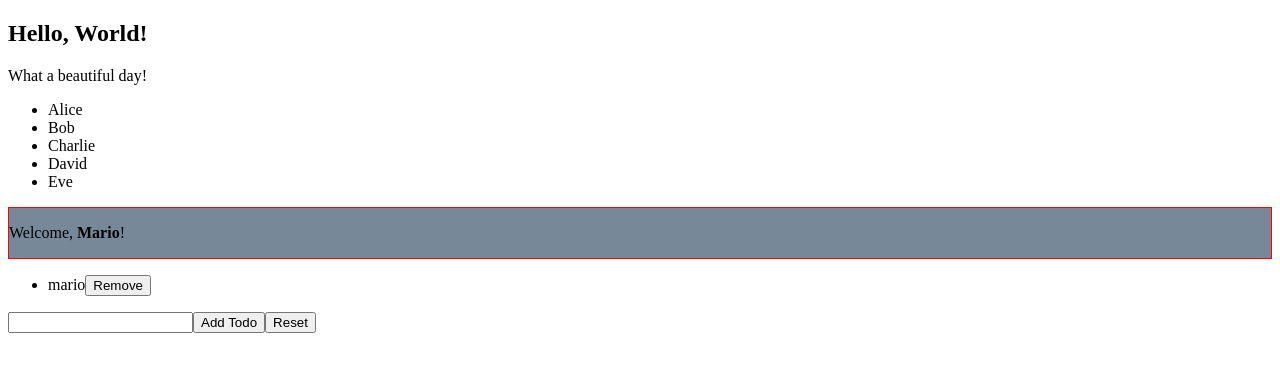
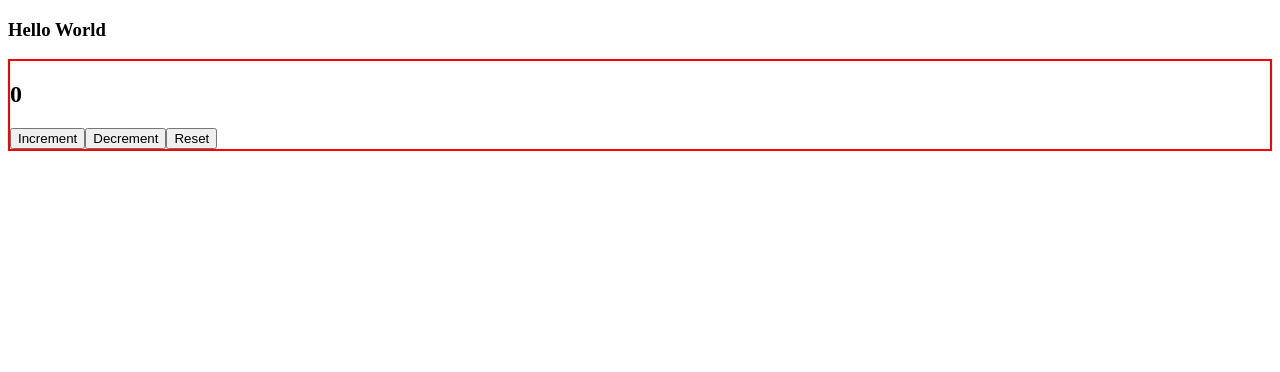
Before and after one commit to Eno-Mario/react, a React (Vite) app: page / in a window 1280 px wide. Shown: the top 372 px of the page. Built offline with nearby package versions, Linux system fonts and the light colour scheme.

Commit message:
soluzione

```diff
--- a/src/App.jsx
+++ b/src/App.jsx
@@ -13,6 +13,7 @@ import FocusableInput from "./FocusableInput";
 import FirstMount from "./FirstMount";
 import Colors from "./Colors";
 import TodoList from "./TodoList";
+import Container from "./Container";
 
 
 
@@ -37,10 +38,9 @@ function App() {
 
   return (
     <div >
-      <Hello />
-      <Colors arr={persons}/>
-      <Welcome />
-      <TodoList/>
+      <Container title={"Hello World"}>
+        <Counter/>
+      </Container>
     </div>
   );
 }
--- /dev/null
+++ b/src/Container.jsx
@@ -0,0 +1,13 @@
+import React, { useRef, useState } from 'react'
+import classes from "./container.module.css"
+
+export default function Container({children, title}) {
+    const [show, setShow] = useState(true)
+
+  return (
+    <div className={classes.container}>
+        <h3 onClick={() => setShow(!show)}>{title}</h3>
+        {show && <div>{children}</div>}
+    </div>
+  )
+}
--- /dev/null
+++ b/src/Container.module.css
@@ -0,0 +1,4 @@
+.container div {
+  background-color: white;
+  border: 1px solid red;
+}
```
Also changed, not shown: 1 other file (tests, documents, lock files or other folders).
